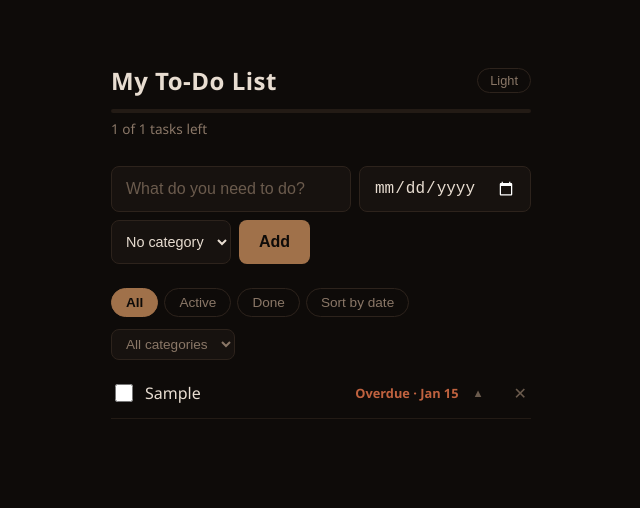
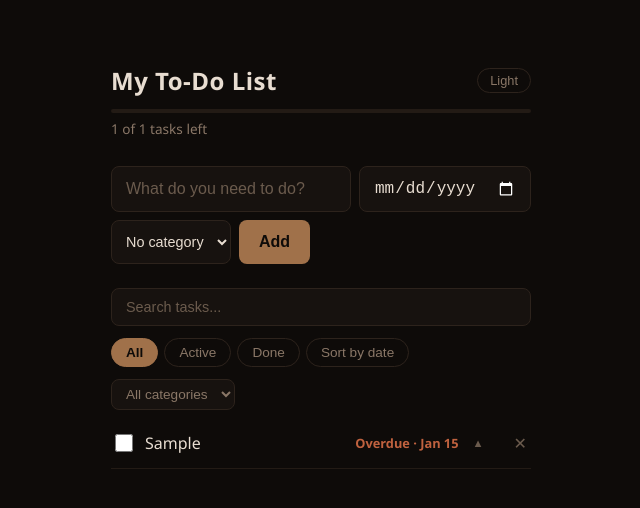
Before and after one commit to abalosmartkian-del/todo-sample, a React (Vite) app: page / in a window 1280 px wide. Both pictures are taken after typing "Sample", "2020-01-15" into the empty fields and a click on the button "Add". Shown: the top 508 px of the page, without its empty margins (319-959 px from the left). Built offline with nearby package versions, Linux system fonts and the light colour scheme.

Commit message:
Add task search

```diff
--- a/src/App.css
+++ b/src/App.css
@@ -308,3 +308,24 @@ li .move:disabled { opacity: 0.25; cursor: default; }
   background: #fffaf4;
   color: #2a1f17;
 }
+
+.search {
+  width: 100%;
+  padding: 10px 14px;
+  margin-bottom: 12px;
+  background: #17120f;
+  border: 1px solid #2d231c;
+  border-radius: 8px;
+  color: #e8ddd1;
+  font-size: 0.9rem;
+  outline: none;
+  transition: border-color 0.2s;
+}
+.search::placeholder { color: #6b5b4d; }
+.search:focus { border-color: #a0714a; }
+
+[data-theme="light"] .search {
+  background: #fffaf4;
+  border-color: #dccdbd;
+  color: #2a1f17;
+}
--- a/src/App.tsx
+++ b/src/App.tsx
@@ -48,6 +48,7 @@ export default function App() {
   () => localStorage.getItem("theme") ?? "dark");
   const [dragId, setDragId] = useState<number | null>(null);
   const [undo, setUndo] = useState<{ task: Task; index: number } | null>(null);
+  const [query, setQuery] = useState("");
 
 
   useEffect(() => {
@@ -144,6 +145,7 @@ function moveBy(id: number, dir: -1 | 1) {
       filter === "all" ? true : filter === "active" ? !t.done : t.done
     )
     .filter((t) => (catFilter ? t.cat === catFilter : true))
+    .filter((t) => t.text.toLowerCase().includes(query.trim().toLowerCase()))
     .sort((a, b) => {
       if (!sortByDue) return 0;
       if (!a.due && !b.due) return 0;
@@ -152,8 +154,10 @@ function moveBy(id: number, dir: -1 | 1) {
       return a.due.localeCompare(b.due);
     });
 
-  const emptyMessage =
-    tasks.length === 0
+    const emptyMessage =
+    query.trim()
+    ? "No tasks match your search."
+    : tasks.length === 0
       ? "No tasks yet. Add one above."
       : filter === "active"
       ? "Nothing left to do."
@@ -210,7 +214,14 @@ function moveBy(id: number, dir: -1 | 1) {
         </select>
         <button onClick={addTask}>Add</button>
       </div>
-
+      {tasks.length > 0 && (
+        <input
+          className="search"
+          value={query}
+          onChange={(e) => setQuery(e.target.value)}
+          placeholder="Search tasks..."
+          autoComplete="off"/>
+      )}
       <div className="filters">
         {(["all", "active", "done"] as Filter[]).map((f) => (
           <button
```
